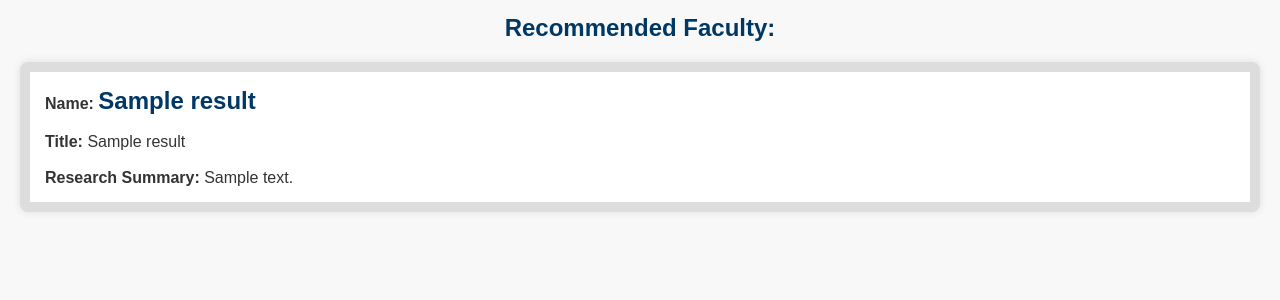
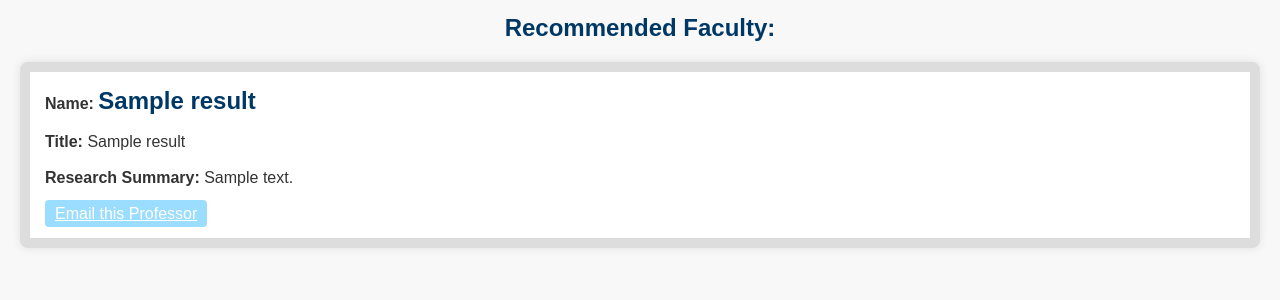
Before and after one commit to karimdaouk3/Research-Matcher, a Flask app: template templates/index.html in a window 1280 px wide. Shown: the part 410-710 px from the top of the page. Run offline with Flask 3, Linux system fonts and the light colour scheme; the template is opened without the code that fills it: most values are stand-ins (such as "Sample title", 1, 10 or a date in 2020); parts of the project's set-up code (start-up, migrations or seed data) failed here and were passed over.

Commit message:
add email popout feature

```diff
--- a/templates/index.html
+++ b/templates/index.html
@@ -128,6 +128,22 @@
             transform: scale(1);
         }
 
+        .email-button {
+            width: auto;
+            background-color: #9bddff;
+            color: #fff;
+            padding: 5px 10px;
+            font-size: 16px;
+            border: none;
+            border-radius: 4px;
+            cursor: pointer;
+            margin-top: 10px;
+        }
+
+        .email-button:hover {
+            background-color: #7db2e8;
+        }
+
         @media only screen and (max-width: 600px) {
             .flex-container select {
                 transform: scale(0.8);
@@ -179,7 +195,8 @@
                     <li>
                         <strong>Name:</strong> <span class="highlight-name" style="font-size: x-large;">{{ result['Name'] }}</span><br><br>
                         <strong>Title:</strong> {{ result['Title'] }}<br><br>
-                        <strong>Research Summary:</strong> {{ result['Research Summary'] }}
+                        <strong>Research Summary:</strong> {{ result['Research Summary'] }}<br><br>
+                        <a href="mailto:{{ result['Email'] }}" class="email-button">Email this Professor</a>
                     </li>
                 {% endfor %}
             </ul>
```
